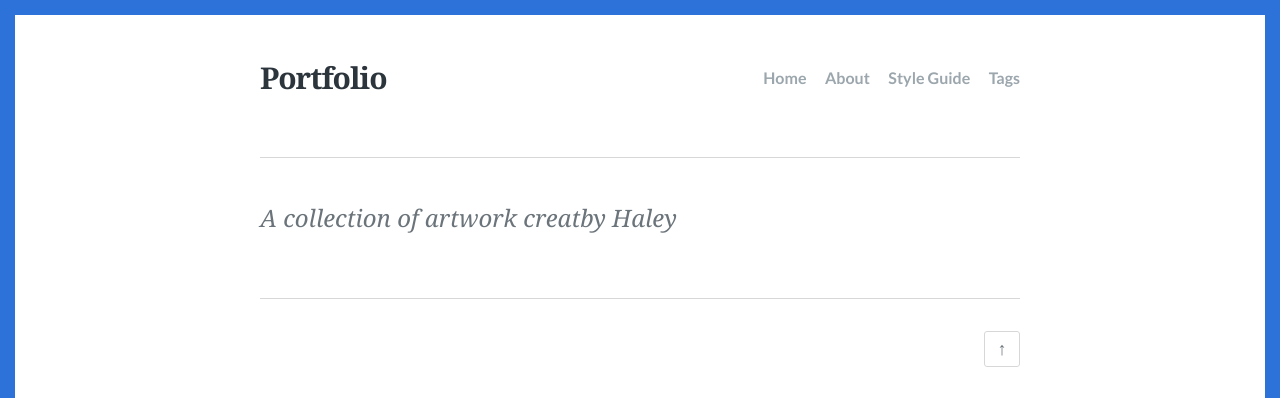
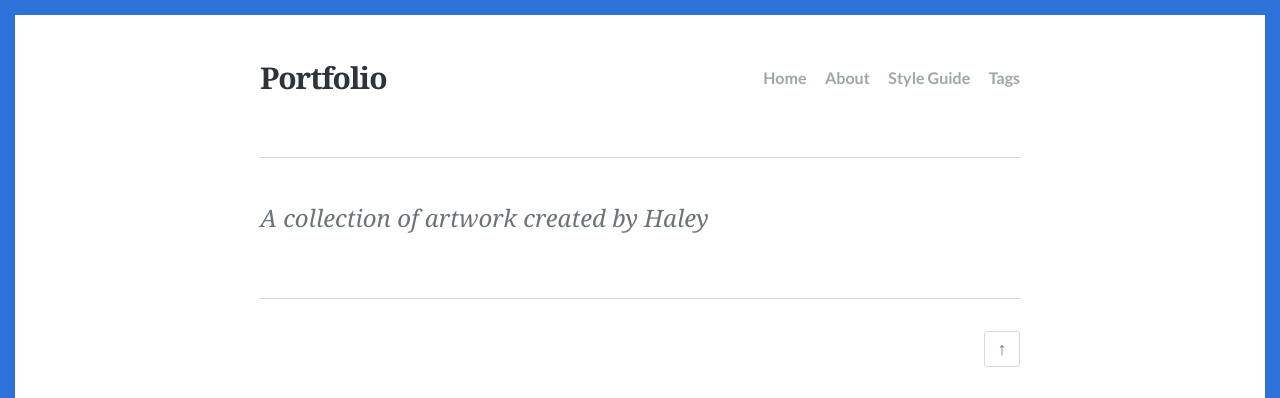
Before and after one commit to hspolar1/hspolar1.github.io, a Jekyll site: the page built from index.html, in a window 1280 px wide. Shown: the top 398 px of the page. Built offline with Jekyll 4.4.1, drawn with Linux system fonts in a browser that asks for light colours; the list of posts is cut into pages by our own code.

Commit message:
Update _config.yml

```diff
--- a/_config.yml
+++ b/_config.yml
@@ -12,7 +12,7 @@ lang: en-US
 title: "Portfolio"
 
 # A description of your site for meta tag, search engine results.
-description: "A collection of artwork creatby Haley"
+description: "A collection of artwork created by Haley"
 
 # The subpath of your site, e.g. /blog, for generating urls.
 baseurl: ""
```
